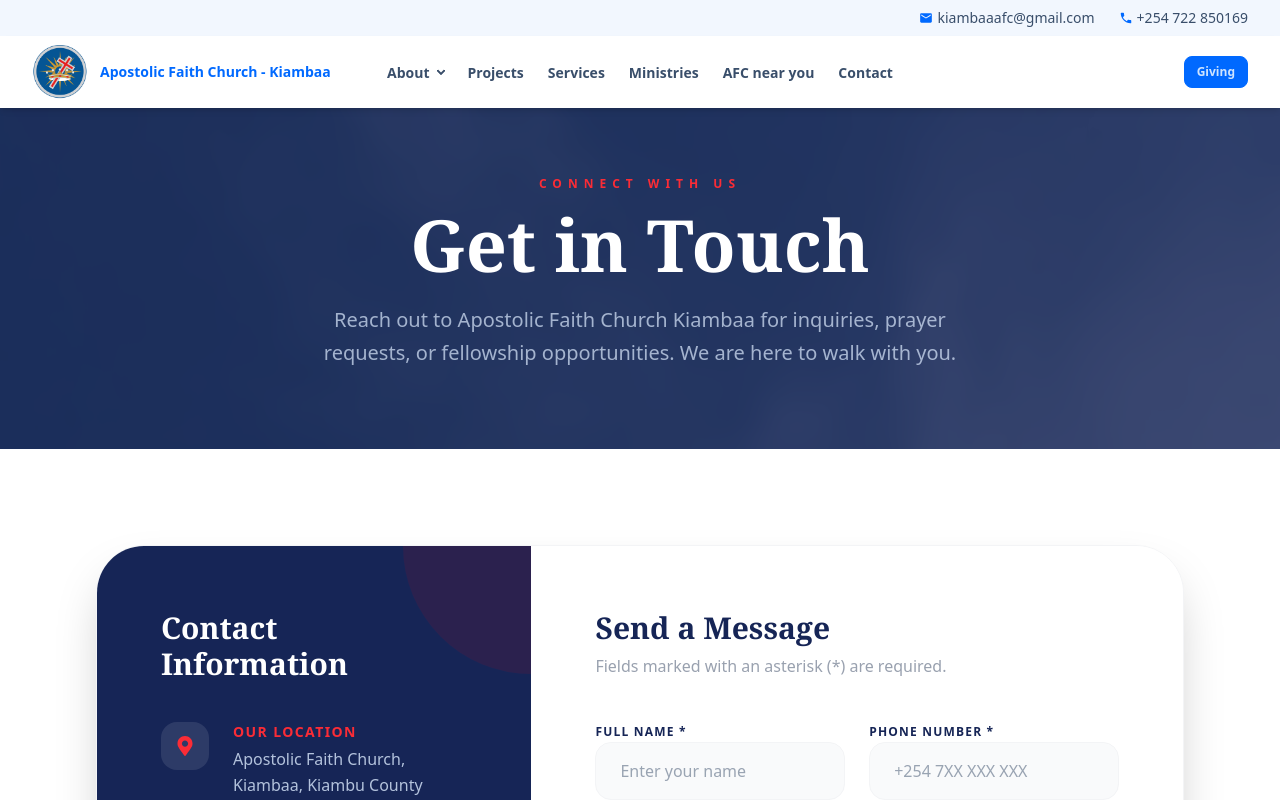
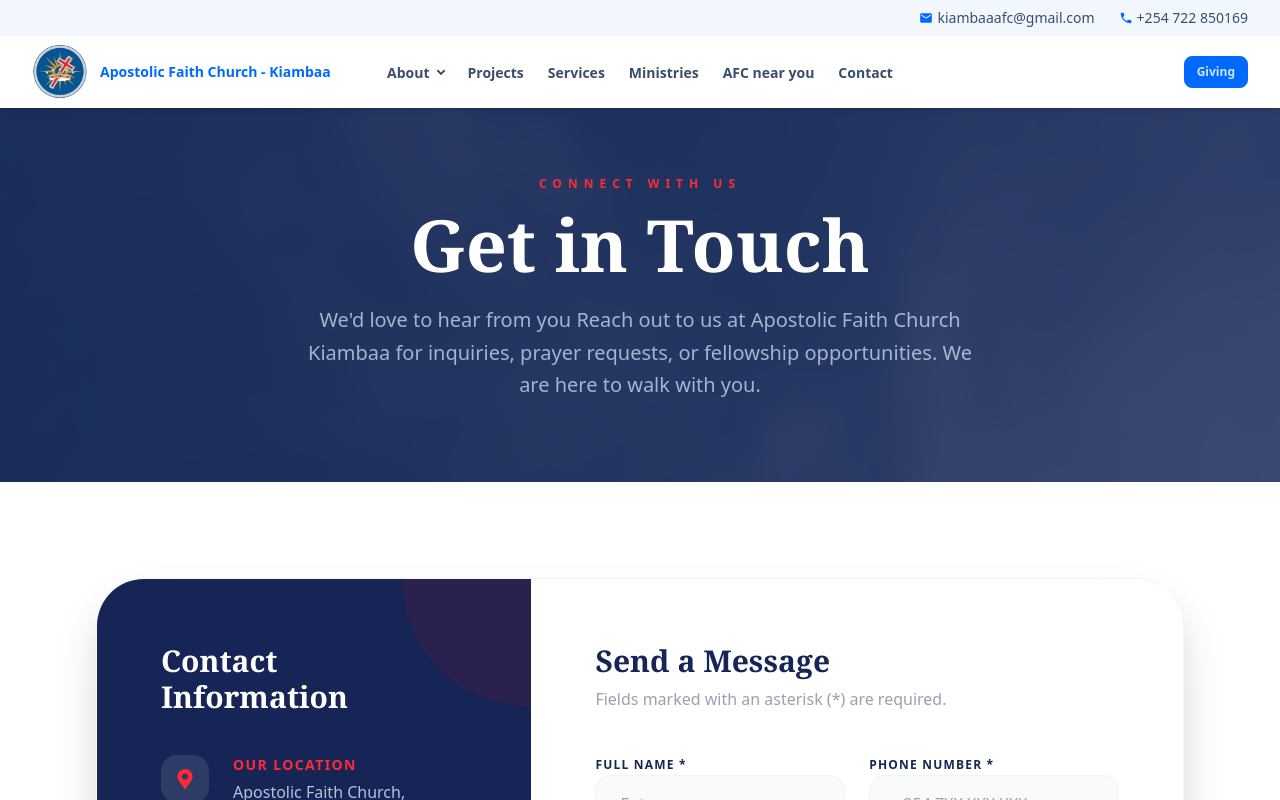
Before and after one commit to bugijay7/afckiambaa, a React (Vite) app in the folder frontend/: page /contact in a window 1280 px wide. Shown: the top 800 px of the page. Built offline with nearby package versions, Linux system fonts and the light colour scheme.

Commit message:
contacts

```diff
--- a/frontend/src/pages/Contacts.jsx
+++ b/frontend/src/pages/Contacts.jsx
@@ -73,7 +73,7 @@ export default function ContactPage() {
           <span className="text-red-500 font-bold tracking-[0.5em] uppercase text-xs mb-4 block">Connect with Us</span>
           <h1 className="text-5xl lg:text-7xl font-serif font-bold text-white mb-6">Get in Touch</h1>
           <p className="text-blue-100/70 text-lg lg:text-xl font-light leading-relaxed max-w-2xl mx-auto">
-            Reach out to Apostolic Faith Church Kiambaa for inquiries, prayer requests,
+            We'd love to hear from you Reach out to us at Apostolic Faith Church Kiambaa for inquiries, prayer requests,
             or fellowship opportunities. We are here to walk with you.
           </p>
         </motion.div>
```
